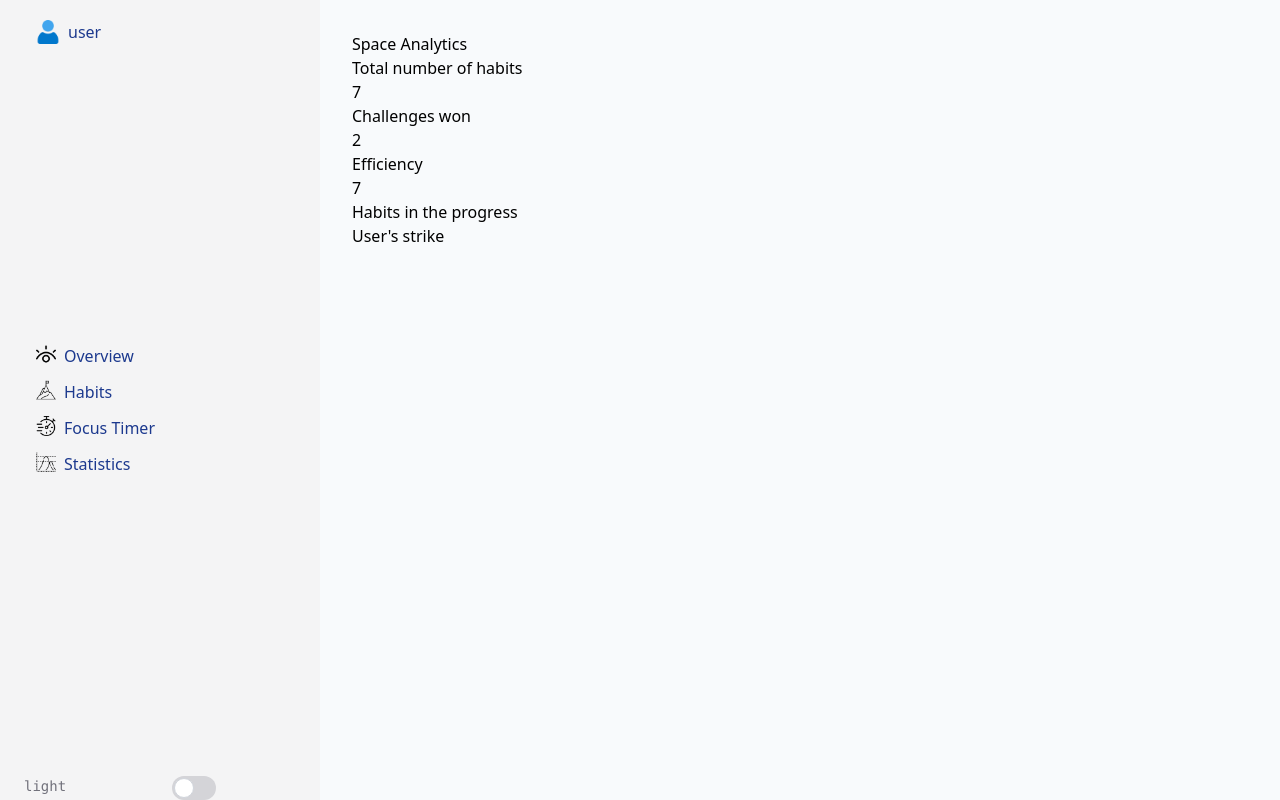
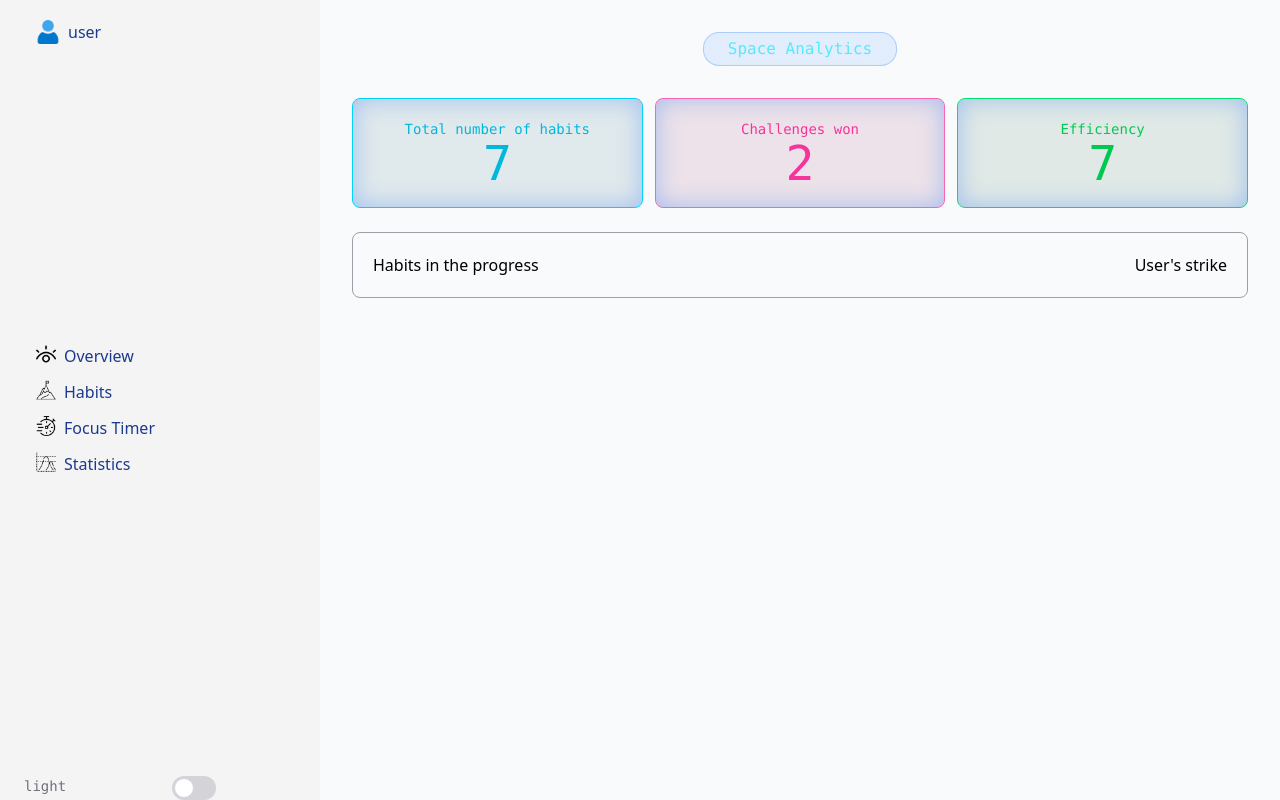
Before and after one commit to nastytolstenkova-hue/portfolio-project, a React (Vite) app: page /statistics in a window 1280 px wide. Built offline with nearby package versions, Linux system fonts and the light colour scheme.

Commit message:
Designed statistics component

```diff
--- a/src/pages/Statistics.tsx
+++ b/src/pages/Statistics.tsx
@@ -1,27 +1,28 @@
 export default function Statistics(){
   return (
-    <div>
-      <h1>Space Analytics</h1>
-      <div>
-        <div>
-          <p>Total number of habits</p>
-          <p>7</p>
+    <div className="">
+      <h1 className="font-mono border rounded-2xl p-1 px-6 w-fit mx-auto mb-8  text-cyan-300 bg-blue-500/10 border-blue-500/30 backdrop-blur-md
+      ">Space Analytics</h1>
+      <div className="grid grid-cols-3 font-mono gap-3">
+        <div className="border border-cyan-400 rounded-lg p-5 shadow-[inset_0_0_25px_rgba(59,130,246,0.4)] bg-cyan-900/10 grid justify-center">
+          <p className="flex justify-center text-sm text-cyan-500 ">Total number of habits</p>
+          <p className="flex justify-center text-5xl text-cyan-500">7</p>
         </div>
-        <div>
-          <p>Challenges won</p>
-          <p>2</p>
+        <div className="border border-pink-400 rounded-lg p-5 shadow-[inset_0_0_25px_rgba(59,130,246,0.4)] bg-pink-900/10 grid justify-center">
+          <p className="flex justify-center text-sm text-pink-500">Challenges won</p>
+          <p className="flex justify-center text-5xl text-pink-500">2</p>
         </div>
-        <div>
-          <p>Efficiency</p>
-          <p>7</p>
+        <div className="border border-green-400 rounded-lg p-5 shadow-[inset_0_0_25px_rgba(59,130,246,0.4)] bg-green-900/10 grid justify-center  ">
+          <p className="flex justify-center text-sm text-green-500">Efficiency</p>
+          <p className="flex justify-center text-5xl text-green-500">7</p>
         </div>
       </div>
-      <div>
+      <div className="mt-6 border border-zinc-400 rounded-lg p-5 grid grid-cols-2">
         <div>
           <p>Habits in the progress</p>
         </div>
         <div>
-          <p>User's strike</p>
+          <p className="flex justify-end">User's strike</p>
         </div>
       </div>
     </div>
```
